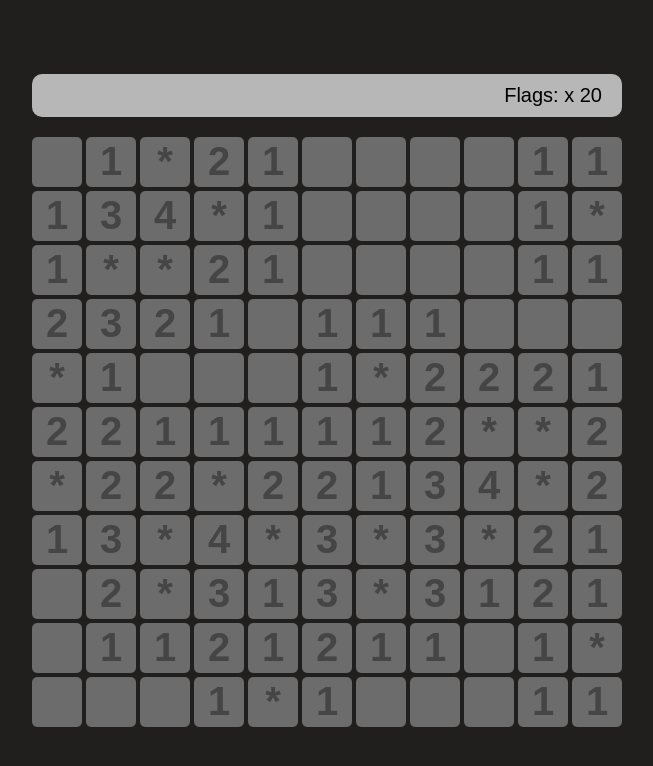
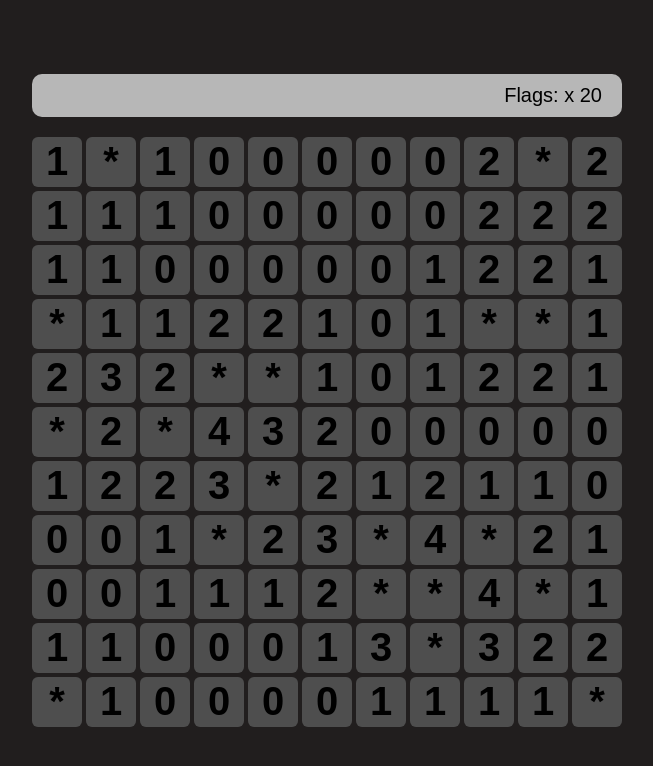
Before and after one commit to Gandrejko/Minesweeper-React, a React (Create React App) app: page / in a window 1280 px wide. Shown: the top 766 px of the page, without its empty margins (313-966 px from the left). Built offline with nearby package versions, Linux system fonts and the light colour scheme.

Commit message:
refactor code to use centralized state

```diff
--- a/src/App.js
+++ /dev/null
@@ -1,49 +0,0 @@
-import React, {Component} from 'react';
-import styles from './App.css';
-import createBoard from './components/functions/createBoard';
-import Field from "./components/Field";
-import items from "./components/functions/items";
-
-class App extends Component {
-	constructor(props) {
-		super(props);
-		this.state = {
-			width: 11,
-			height: 11,
-			bombs: 20,
-			bomb: '*'
-		};
-
-		this.board = createBoard(this.state.bombs, this.state.bomb, this.state.width, this.state.height).completedBoard;
-		this.items = items(this.board, this.checkItem);
-
-		this.checkItem = this.checkItem.bind(this);
-	}
-
-	checkItem(id) {
-		// const items = this.items;
-		console.log(id);
-	}
-
-	render() {
-		const {state : {width, height, bombs}, board, items} = this;
-		const flagsCount = bombs;
-		return (
-			<div className="App">
-				<div id="saper">
-					<div id="header">
-						<div id="timer"></div>
-						<div id="count-flag">Flags: x {flagsCount}</div>
-					</div>
-					<Field
-						height={height}
-						width={width}
-						items={items}
-					/>
-				</div>
-			</div>
-		);
-	}
-}
-
-export default App;
--- /dev/null
+++ b/src/App.jsx
@@ -0,0 +1,61 @@
+import { Component } from "react";
+import "./App.css";
+import createBoard from "./components/functions/createBoard";
+import { Fields } from "./components/Fields";
+
+class App extends Component {
+  config = {
+    bombs: 20,
+    width: 11,
+    height: 11,
+  };
+
+  constructor(props) {
+    super(props);
+
+    this.state = {
+      board: createBoard(
+        this.config.bombs,
+        this.config.height,
+        this.config.width
+      ),
+    };
+  }
+
+  updateBoard = (board, i, j) => {
+    if (board[i][j].isBomb) {
+      window.location.reload();
+    }
+
+    board[i][j].isActive = !board[i][j].isActive;
+
+    return [...board];
+  };
+
+  checkItem = (i, j) => {
+    this.setState({
+      board: this.updateBoard(this.state.board, i, j),
+    });
+  };
+
+  render() {
+    const {
+      state: { board },
+      config: { width, height, bombs },
+    } = this;
+    const flagsCount = bombs;
+    return (
+      <div className="App">
+        <div id="saper">
+          <div id="header">
+            <div id="timer"></div>
+            <div id="count-flag">Flags: x {flagsCount}</div>
+          </div>
+          <Fields height={height} width={width} board={board} checkItem={this.checkItem} />
+        </div>
+      </div>
+    );
+  }
+}
+
+export default App;
--- a/src/components/Field.jsx
+++ /dev/null
@@ -1,17 +0,0 @@
-import React from 'react';
-
-const Field = ({width, height, items}) => {
-	const styles = {
-		gridTemplateColumns: `repeat(${width}, 50px)`,
-		gridTemplateRows: `repeat(${height}, 50px)`
-	};
-
-	return (
-		<div id='field' style={styles}>
-			{items}
-		</div>
-
-	);
-};
-
-export default Field;
--- /dev/null
+++ b/src/components/Fields.jsx
@@ -0,0 +1,22 @@
+import { Item } from "./Item";
+
+export const Fields = ({ board, width, height, checkItem }) => {
+  const styles = {
+    gridTemplateColumns: `repeat(${width}, 50px)`,
+    gridTemplateRows: `repeat(${height}, 50px)`,
+  };
+
+  return (
+    <div id="field" style={styles}>
+      {board.flatMap((row, i) =>
+        row.map((cell, j) => (
+          <Item
+            key={`${i}-${j}`}
+            cell={cell}
+            onClick={() => checkItem(i, j)}
+          />
+        ))
+      )}
+    </div>
+  );
+};
--- a/src/components/Item.jsx
+++ b/src/components/Item.jsx
@@ -1,44 +1,9 @@
-import React, {Component} from 'react';
+export const Item = ({ cell, onClick }) => {
+  const classes = "item " + (cell.isActive ? "active" : null);
 
-class Item extends Component {
-	constructor(props) {
-		super(props);
-		this.state = {
-			active: true
-		};
-
-		this.deleteActive = this.deleteActive.bind(this);
-		this.checkItemForBomb = this.checkItemForBomb.bind(this);
-		this.onClickItem = this.onClickItem.bind(this);
-	}
-
-	deleteActive() {
-		this.setState({
-			active: false
-		})
-	}
-
-	checkItemForBomb(value) {
-		if(value === '*') window.location.reload();
-	}
-
-	onClickItem(value) {
-		this.deleteActive();
-		this.checkItemForBomb(value);
-	}
-
-	render() {
-		let {children, checkItem} = this.props;
-		const {active} = this.state;
-		const classes = 'item ' + (active ? 'active' : null);
-
-		return (
-			<div
-				className={classes}
-				onClick={() => this.onClickItem(children)}
-			>{children}</div>
-		);
-	}
-}
-
-export default Item;
+  return (
+    <div className={classes} onClick={onClick}>
+      {cell.isBomb ? "*" : cell.adjacentBombs}
+    </div>
+  );
+};
--- a/src/components/functions/createBoard.js
+++ b/src/components/functions/createBoard.js
@@ -1,62 +1,98 @@
-export default function createBoard(bombs, bomb, width, height) {
-	const area = width * height;
-	const board = [];
+class Cell {
+	adjacentBombs = 0;
+	isActive = false;
+	isBomb = false;
+}
 
-	for (let i = 0; i < bombs;) {
-		const element = Math.floor(Math.random() * area);
-		if(!board.includes(element) && element !== 0) {
-			board.push(element);
-			i++;
+
+export default function createBoard(bombs, width, height) {
+  const bombCoordinats = Array.from({length: bombs}, (v, i) => Math.floor(Math.random() * width * height))
+
+  const board = Array.from({length: height}, () => Array.from({length: width}, () => new Cell()))
+
+  for (const coord of bombCoordinats) {
+	const i = Math.floor(coord / height)
+	const j = coord - (i * height)
+
+	board[i][j].isBomb = true
+
+	for (const [di, dj] of [[-1, -1], [-1, 0], [-1, 1], [0, -1], [0, 1], [1, -1], [1, 0], [1, 1]]) {
+		if(board[i + di]?.[j + dj]) {
+			board[i + di][j + dj].adjacentBombs += 1
 		}
 	}
+  }
 
-	const boardInline = [];
+  return board
 
-	for (let i = 0; i < area; i++) {
-		if(board.includes(i)) boardInline.push(bomb);
-		else boardInline.push('');
-	}
 
-	const boardMatrix = [];
-	let boardInlineArr = boardInline;
+  // bombCoordinate => bombCoordinate / width bombCoordinate % width
 
-	while(boardInlineArr.length > 0) {
-		boardMatrix.push(boardInlineArr.slice(0, width));
-		boardInlineArr = boardInlineArr.slice(width);
-	}
 
-	const completedBoardArr = boardMatrix;
+//   const area = width * height;
+//   const board = [];
 
-	for (let i = 0; i < height; i++) {
-		for (let j = 0; j < width; j++) {
-			let countOfBombs = 0;
-			if(completedBoardArr[i][j] === '') {
-				for (let k = -1; k <= 1; k++) {
-					for (let l = -1; l <= 1; l++) {
-						if(checkIndexes(i, j, k, l) && completedBoardArr[i + k][j + l] === bomb) countOfBombs++;
-					}
-				}
-				completedBoardArr[i][j] = countOfBombs;
-			}
-		}
-	}
+//   for (let i = 0; i < bombs; ) {
+//     const element = Math.floor(Math.random() * area);
+//     if (!board.includes(element) && element !== 0) {
+//       board.push(element);
+//       i++;
+//     }
+//   }
 
-	const completedBoard = completedBoardArr.flat().map(item => (item === 0) ? '' : item);
+//   const boardInline = [];
 
-	const completedBoardMatrix = [];
-	let completedBoardInline = completedBoard;
+//   for (let i = 0; i < area; i++) {
+//     if (board.includes(i)) boardInline.push(bomb);
+//     else boardInline.push("");
+//   }
 
-	while(completedBoardInline.length > 0) {
-		completedBoardMatrix.push(completedBoardInline.slice(0, width));
-		completedBoardInline = completedBoardInline.slice(width);
-	}
+//   const boardMatrix = [];
+//   let boardInlineArr = boardInline;
 
-	function checkIndexes(i, j, k, l) {
-		if(((i + k) < 0) || ((j + l) < 0)) return false;
-		if(((i + k) > height - 1) || ((j + l) > width - 1)) return false;
+//   while (boardInlineArr.length > 0) {
+//     boardMatrix.push(boardInlineArr.slice(0, width));
+//     boardInlineArr = boardInlineArr.slice(width);
+//   }
 
-		return true
-	}
+//   const completedBoardArr = boardMatrix;
 
-	return {boardInline, boardMatrix, completedBoard, completedBoardMatrix}
+//   for (let i = 0; i < height; i++) {
+//     for (let j = 0; j < width; j++) {
+//       let countOfBombs = 0;
+//       if (completedBoardArr[i][j] === "") {
+//         for (let k = -1; k <= 1; k++) {
+//           for (let l = -1; l <= 1; l++) {
+//             if (
+//               checkIndexes(i, j, k, l) &&
+//               completedBoardArr[i + k][j + l] === bomb
+//             )
+//               countOfBombs++;
+//           }
+//         }
+//         completedBoardArr[i][j] = countOfBombs;
+//       }
+//     }
+//   }
+
+//   const completedBoard = completedBoardArr
+//     .flat()
+//     .map((item) => (item === 0 ? "" : item));
+
+//   const completedBoardMatrix = [];
+//   let completedBoardInline = completedBoard;
+
+//   while (completedBoardInline.length > 0) {
+//     completedBoardMatrix.push(completedBoardInline.slice(0, width));
+//     completedBoardInline = completedBoardInline.slice(width);
+//   }
+
+//   function checkIndexes(i, j, k, l) {
+//     if (i + k < 0 || j + l < 0) return false;
+//     if (i + k > height - 1 || j + l > width - 1) return false;
+
+//     return true;
+//   }
+
+//   return { boardInline, boardMatrix, completedBoard, completedBoardMatrix };
 }
--- a/src/components/functions/items.js
+++ /dev/null
@@ -1,15 +0,0 @@
-import Item from "../Item";
-
-function items(board, checkItem) {
-	return board.map((item, index) => {
-		return (
-			<Item
-				key={index}
-				active={true}
-				checkItem={checkItem}
-			>{item}</Item>
-		)
-	});
-}
-
-export default items;
```
Also changed, not shown: src/App.css (+11 -12 lines).
